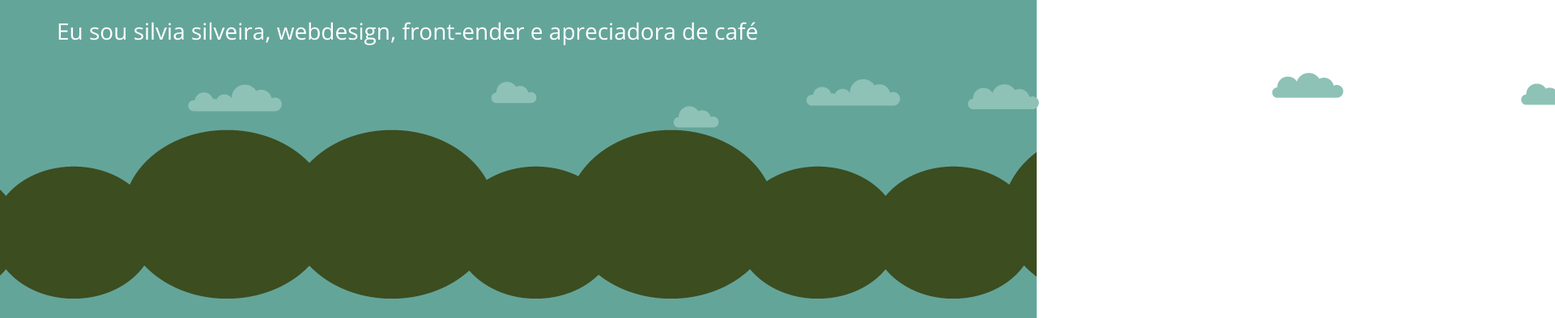
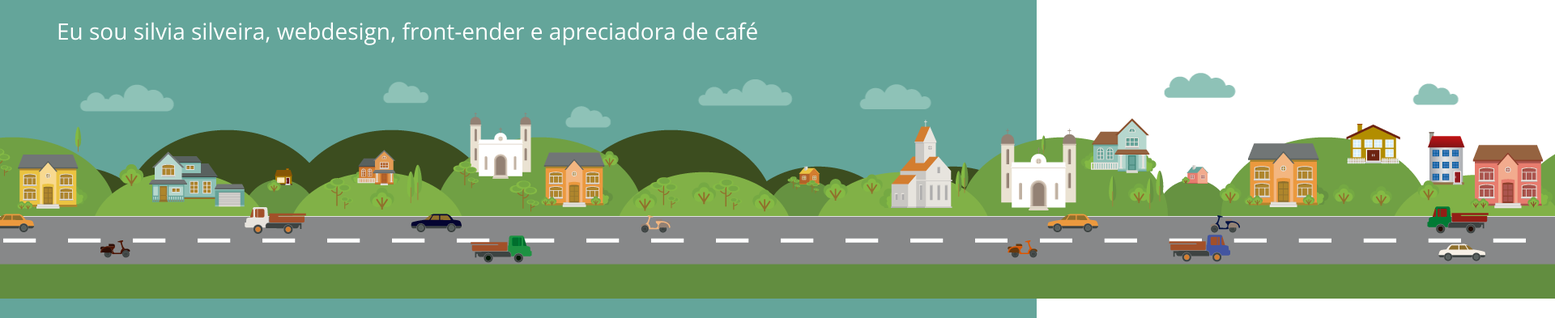
Before and after one commit to BrunoAlencar/front-end-study, a website: page src/index.html in a window 1280 px wide. Shown: the part 129-522 px from the top of the page at 81% size, 1920 px wide, since content can reach past the window. Drawn offline with nearby package versions, Linux system fonts and the light colour scheme.

Commit message:
animação do resto

```diff
--- a/src/index.html
+++ b/src/index.html
@@ -46,8 +46,8 @@
         </div>
         <div class="header-animado__ilustra">
             <div class="nuvens"></div>
+            <div class="casas"></div>
             <div class="rua"></div>
-            <div class="casas"></div>
             <div class="carrosCima"></div>
             <div class="carrosBaixo"></div>
         </div>
--- a/src/sass/_partials/_header-animado.scss
+++ b/src/sass/_partials/_header-animado.scss
@@ -56,7 +56,23 @@
             }
             .nuvens {
                 background-image: url(../imagens/cenario_nuvens.png);
-                animation: anima_cenario 5s linear infinite;
+                animation: anima_cenario 90s linear infinite reverse;
+            }
+            .casas {
+                background-image: url(../imagens/cenario_casas.png);
+                animation: anima_cenario 30s linear infinite reverse;
+            }
+            .rua {
+                background-image: url(../imagens/cenario_rua.png);
+                animation: anima_cenario 30s linear infinite reverse;
+            }
+            .carrosCima {
+                background-image: url(../imagens/cenario_carrosCima.png);
+                animation: anima_cenario 15s linear infinite reverse;
+            }
+            .carrosBaixo {
+                background-image: url(../imagens/cenario_carrosBaixo.png);
+                animation: anima_cenario 15s linear infinite;
             }
         }
     }
```
Also changed, not shown: src/css/main.css.
